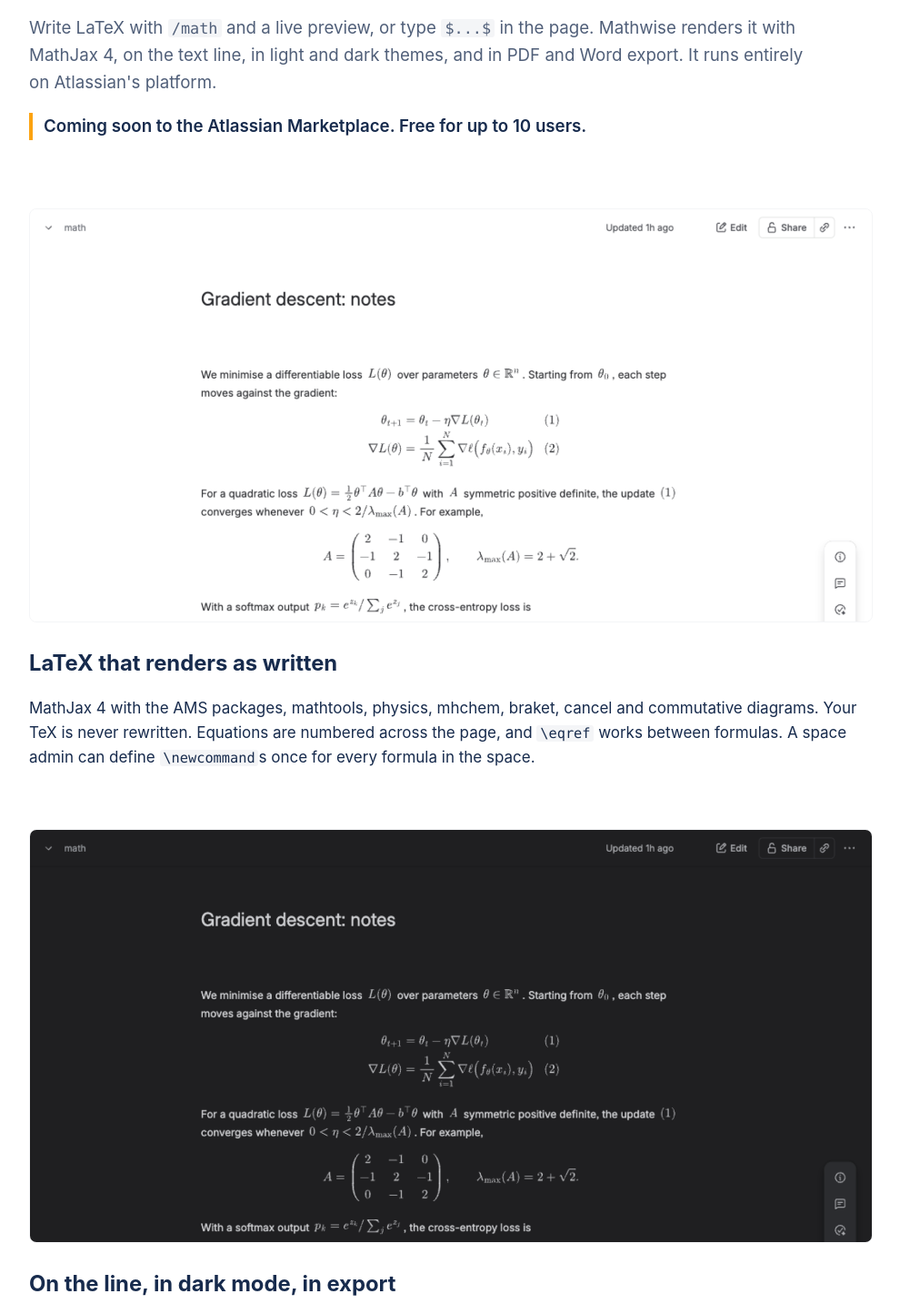
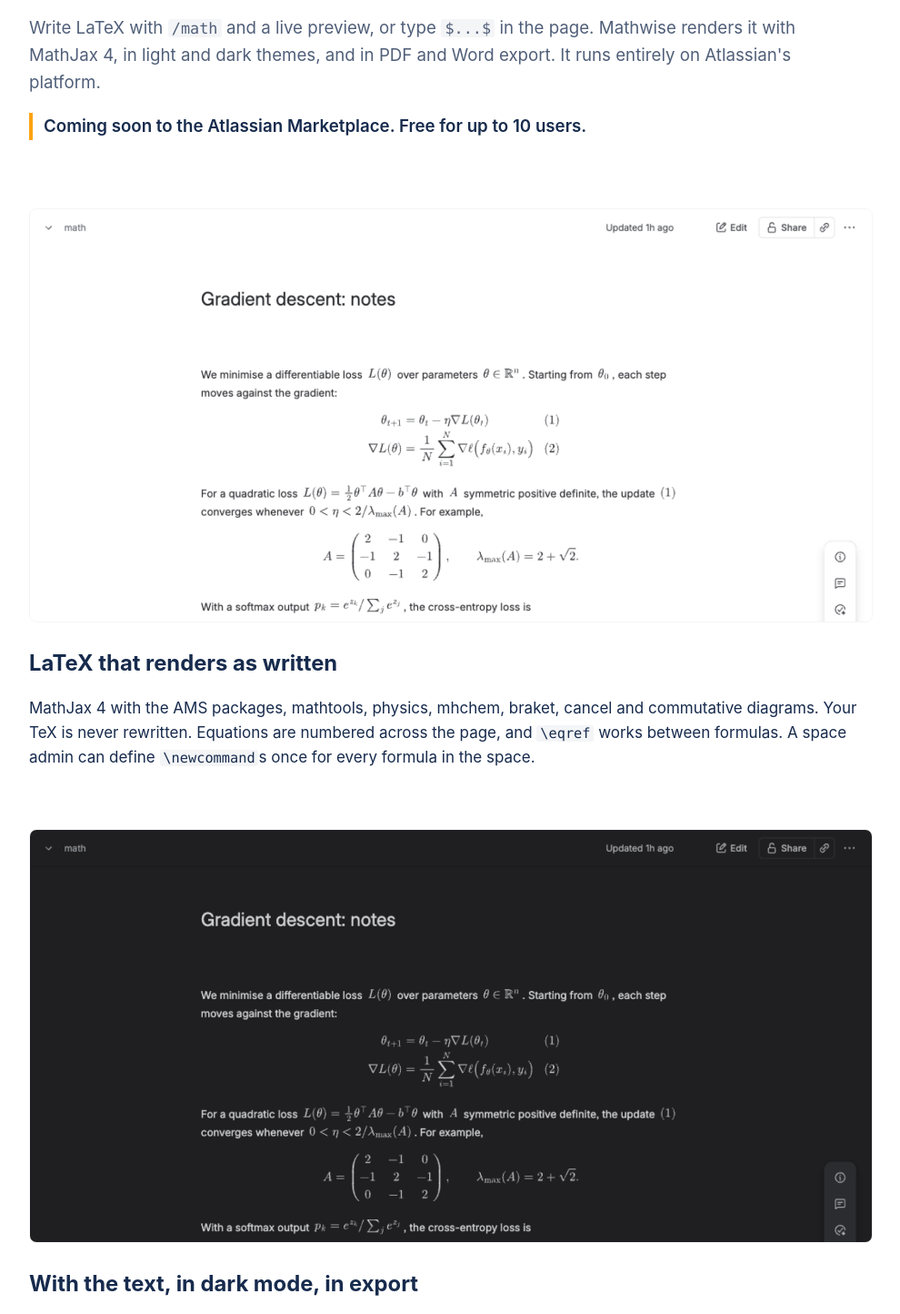
Before and after one commit to getmathwise/site, a plain HTML site: page index.html in a window 1280 px wide. Shown: the part 158-1602 px from the top of the page at 91% size, without its empty margins (144-1134 px from the left). Drawn offline with Linux system fonts and the light colour scheme.

Commit message:
Mathwise support site (built output)

```diff
--- a/index.html
+++ b/index.html
@@ -14,8 +14,7 @@
 <section class="hero">
 <h1>LaTeX math for Confluence Cloud</h1>
 <p>Write LaTeX with <code>/math</code> and a live preview, or type <code>$...$</code> in the page.
-Mathwise renders it with MathJax 4, on the text line, in light and dark themes, and in PDF and Word
-export. It runs entirely on Atlassian's platform.</p>
+Mathwise renders it with MathJax 4, in light and dark themes, and in PDF and Word export. It runs entirely on Atlassian's platform.</p>
 <p class="cta">Coming soon to the Atlassian Marketplace. Free for up to 10 users.</p>
 </section>
 
@@ -30,8 +29,8 @@ for every formula in the space.</p></div>
 
 <section class="feature">
 <img src="images/2-dark-mode.png" alt="The same page in Confluence's dark theme" width="1840" height="900">
-<div><h2>On the line, in dark mode, in export</h2>
-<p>Inline formulas sit on the text baseline, colours follow Confluence's light and dark themes, and
+<div><h2>With the text, in dark mode, in export</h2>
+<p>Inline formulas flow with the text, colours follow Confluence's light and dark themes, and
 display equations arrive with the page. Formulas come through PDF and Word export.</p></div>
 </section>
 
```
